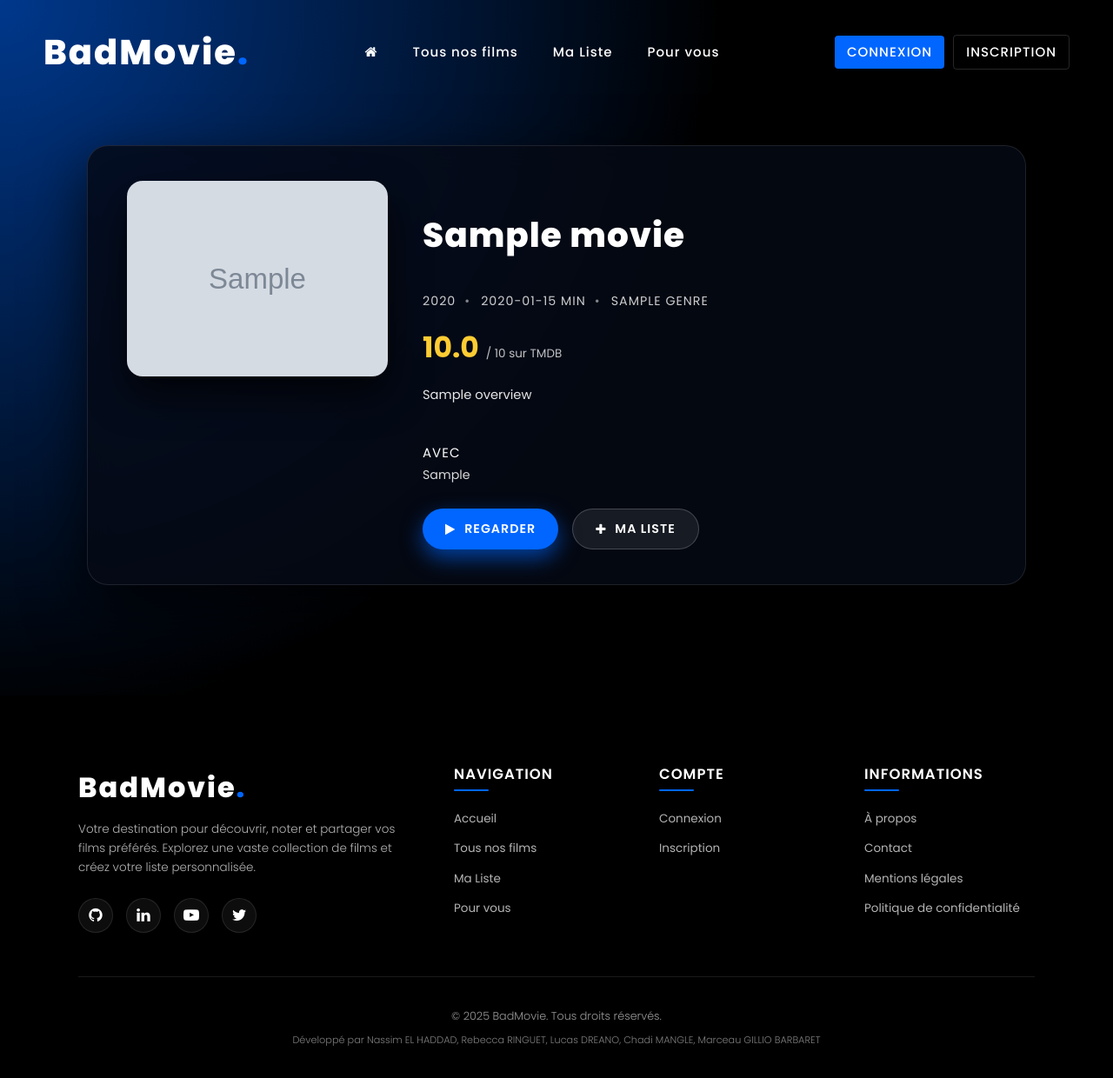
After one commit to NassimEH/BadMovieWebsite, a Flask app: template templates/movie_detail.html in a window 1280 px wide. The commit adds this page. Shown: the whole page at 87% size. Run offline with Flask 3, Linux system fonts and the light colour scheme; the template is opened without the code that fills it: most values are stand-ins (such as "Sample title", 1, 10 or a date in 2020); grey boxes marked "Sample" are stand-in pictures.

Commit message:
feat: Add movie detail page and enhance movie card links with improved styling and layout

```diff
--- a/static/css/main.css
+++ b/static/css/main.css
@@ -676,6 +676,12 @@ header {
 }
 
 /* Cartes film dans le carousel */
+.movie-card-link {
+  display: inline-block;
+  text-decoration: none;
+  color: inherit;
+}
+
 .movie-card {
   min-width: 160px;
   max-width: 200px;
@@ -714,6 +720,210 @@ header {
 .movie-card-meta {
   font-size: 0.8em;
   color: rgba(255, 255, 255, 0.7);
+}
+
+/* ==================== PAGE DETAIL FILM ==================== */
+.movie-detail-page {
+  position: relative;
+  width: 100%;
+  min-height: 100vh;
+  background: #000;
+}
+
+.movie-detail-hero {
+  position: relative;
+  min-height: 100vh;
+  background-size: cover;
+  background-position: center top;
+  padding: 120px 100px 80px;
+  display: flex;
+  align-items: center;
+  justify-content: center;
+  overflow: hidden;
+}
+
+.movie-detail-overlay {
+  position: absolute;
+  inset: 0;
+  background: radial-gradient(circle at top left, rgba(0, 102, 255, 0.55), transparent 55%),
+              linear-gradient(to bottom, rgba(0, 0, 0, 0.75), #000000 85%);
+  z-index: 1;
+}
+
+.movie-detail-content {
+  position: relative;
+  z-index: 2;
+  width: 100%;
+  max-width: 1200px;
+}
+
+.movie-detail-card {
+  display: grid;
+  grid-template-columns: 300px 1fr;
+  gap: 40px;
+  background: rgba(5, 10, 20, 0.85);
+  backdrop-filter: blur(16px) saturate(130%);
+  -webkit-backdrop-filter: blur(16px) saturate(130%);
+  border-radius: 24px;
+  padding: 40px 45px;
+  border: 1px solid rgba(255, 255, 255, 0.1);
+  box-shadow: 0 25px 70px rgba(0, 0, 0, 0.8);
+}
+
+.movie-detail-poster img,
+.movie-detail-poster-placeholder {
+  width: 100%;
+  border-radius: 18px;
+  box-shadow: 0 20px 45px rgba(0, 0, 0, 0.75);
+  object-fit: cover;
+}
+
+.movie-detail-poster-placeholder {
+  height: 430px;
+  display: flex;
+  align-items: center;
+  justify-content: center;
+  background: rgba(255, 255, 255, 0.05);
+  color: rgba(255, 255, 255, 0.7);
+  font-size: 0.9em;
+  text-transform: uppercase;
+  letter-spacing: 1px;
+}
+
+.movie-detail-info {
+  display: flex;
+  flex-direction: column;
+  gap: 18px;
+  color: #ffffff;
+}
+
+.movie-detail-title {
+  font-size: 2.6em;
+  font-weight: 800;
+  letter-spacing: 1px;
+}
+
+.movie-detail-meta {
+  display: flex;
+  flex-wrap: wrap;
+  gap: 12px;
+  font-size: 0.95em;
+  text-transform: uppercase;
+  letter-spacing: 1px;
+  color: rgba(255, 255, 255, 0.8);
+}
+
+.movie-detail-meta span:not(:last-child)::after {
+  content: '•';
+  margin-left: 10px;
+  color: rgba(255, 255, 255, 0.5);
+}
+
+.movie-detail-rating {
+  display: flex;
+  align-items: baseline;
+  gap: 8px;
+}
+
+.movie-detail-rating-score {
+  font-size: 2.2em;
+  font-weight: 700;
+  color: #ffcc33;
+}
+
+.movie-detail-rating-label {
+  font-size: 0.9em;
+  color: rgba(255, 255, 255, 0.75);
+}
+
+.movie-detail-overview {
+  font-size: 0.98em;
+  line-height: 1.6;
+  color: rgba(255, 255, 255, 0.9);
+}
+
+.movie-detail-cast h3 {
+  font-size: 1em;
+  text-transform: uppercase;
+  letter-spacing: 1px;
+  margin-bottom: 6px;
+}
+
+.movie-detail-cast p {
+  font-size: 0.95em;
+  color: rgba(255, 255, 255, 0.85);
+}
+
+.movie-detail-actions {
+  margin-top: 10px;
+  display: flex;
+  gap: 16px;
+}
+
+.primary-btn,
+.secondary-btn {
+  display: inline-flex;
+  align-items: center;
+  gap: 10px;
+  padding: 12px 26px;
+  border-radius: 999px;
+  text-decoration: none;
+  font-size: 0.95em;
+  font-weight: 600;
+  letter-spacing: 1px;
+  text-transform: uppercase;
+  transition: all 0.25s ease;
+}
+
+.primary-btn {
+  background: var(--primary);
+  color: #ffffff;
+  box-shadow: 0 10px 25px rgba(0, 102, 255, 0.6);
+}
+
+.primary-btn:hover {
+  background: #0052d6;
+  transform: translateY(-2px);
+}
+
+.secondary-btn {
+  background: rgba(255, 255, 255, 0.08);
+  color: #ffffff;
+  border: 1px solid rgba(255, 255, 255, 0.2);
+}
+
+.secondary-btn:hover {
+  background: rgba(255, 255, 255, 0.16);
+  transform: translateY(-2px);
+}
+
+@media (max-width: 991px) {
+  .movie-detail-hero {
+    padding: 120px 40px 60px;
+  }
+
+  .movie-detail-card {
+    grid-template-columns: 1fr;
+  }
+}
+
+@media (max-width: 600px) {
+  .movie-detail-hero {
+    padding: 110px 20px 50px;
+  }
+
+  .movie-detail-card {
+    padding: 30px 24px;
+  }
+
+  .movie-detail-title {
+    font-size: 2em;
+  }
+
+  .movie-detail-actions {
+    flex-direction: column;
+    align-items: stretch;
+  }
 }
 
 @media (max-width: 991px) {
--- a/static/js/script.js
+++ b/static/js/script.js
@@ -109,8 +109,10 @@ function buildMovieCardHtml(movie) {
 
   const yearText = movie.year ? movie.year : "";
   const durationText = movie.duration ? ` • ${movie.duration}` : "";
+  const detailUrl = movie.id ? `/movies/${movie.id}` : "#";
 
   return `
+    <a class="movie-card-link" href="${detailUrl}">
       <div class="movie-card">
         <div class="movie-card-poster">
           <img src="${imgSrc}" alt="${movie.title || "Affiche film"}">
@@ -122,6 +124,7 @@ function buildMovieCardHtml(movie) {
           </p>
         </div>
       </div>
+    </a>
   `;
 }
 
--- /dev/null
+++ b/templates/movie_detail.html
@@ -0,0 +1,98 @@
+{% extends "base.html" %}
+
+{% block title %}BadMovie | {{ movie.title }}{% endblock %}
+
+{% block content %}
+<div class="movie-detail-page">
+  <div class="movie-detail-hero" {% if backdrop_url %}style="background-image: url('{{ backdrop_url }}');"{% endif %}>
+    <header>
+      <a href="{{ url_for('index') }}" class="logo">BadMovie<span class="logo-dot">.</span></a>
+      <ul class="nav">
+        <li><a href="{{ url_for('index') }}" title="Accueil"><i class="fa fa-home" aria-hidden="true"></i></a></li>
+        <li><a href="{{ url_for('movies.list_movies') }}">Tous nos films</a></li>
+        <li><a href="#">Ma Liste</a></li>
+        <li><a href="#">Pour vous</a></li>
+      </ul>
+      <div class="header-right">
+        <div class="auth-buttons">
+          {% if current_user.is_authenticated %}
+          <a href="{{ url_for('auth.logout') }}" class="auth-btn">Déconnexion</a>
+          <span class="user-name">{{ current_user.nom }}</span>
+          {% else %}
+          <a href="{{ url_for('auth.login') }}" class="auth-btn">Connexion</a>
+          <a href="{{ url_for('auth.sign_up') }}" class="auth-btn auth-btn-outline">Inscription</a>
+          {% endif %}
+        </div>
+      </div>
+    </header>
+
+    <div class="movie-detail-overlay"></div>
+
+    <div class="movie-detail-content">
+      <div class="movie-detail-card">
+        <div class="movie-detail-poster">
+          {% if poster_url %}
+          <img src="{{ poster_url }}" alt="Affiche de {{ movie.title }}" />
+          {% else %}
+          <div class="movie-detail-poster-placeholder">
+            <span>Aucune affiche</span>
+          </div>
+          {% endif %}
+        </div>
+
+        <div class="movie-detail-info">
+          <h1 class="movie-detail-title">{{ movie.title }}</h1>
+
+          <p class="movie-detail-meta">
+            {% if movie.release_date %}
+            <span>{{ movie.release_date[:4] }}</span>
+            {% endif %}
+            {% if movie.runtime %}
+            <span>{{ movie.runtime }} min</span>
+            {% endif %}
+            {% if movie.genres %}
+            <span>
+              {{ movie.genres | map(attribute='name') | join(', ') }}
+            </span>
+            {% endif %}
+          </p>
+
+          {% if movie.vote_average %}
+          <div class="movie-detail-rating">
+            <span class="movie-detail-rating-score">{{ '%.1f'|format(movie.vote_average) }}</span>
+            <span class="movie-detail-rating-label">/ 10 sur TMDB</span>
+          </div>
+          {% endif %}
+
+          {% if movie.overview %}
+          <p class="movie-detail-overview">{{ movie.overview }}</p>
+          {% endif %}
+
+          {% if main_cast %}
+          <div class="movie-detail-cast">
+            <h3>Avec</h3>
+            <p>{{ main_cast | join(', ') }}</p>
+          </div>
+          {% endif %}
+
+          <div class="movie-detail-actions">
+            <a href="#" class="primary-btn"><i class="fa fa-play" aria-hidden="true"></i> Regarder</a>
+            <a href="#" class="secondary-btn"><i class="fa fa-plus" aria-hidden="true"></i> Ma Liste</a>
+          </div>
+        </div>
+      </div>
+    </div>
+  </div>
+</div>
+{% endblock %}
+
+{
+  "cells": [],
+  "metadata": {
+    "language_info": {
+      "name": "python"
+    }
+  },
+  "nbformat": 4,
+  "nbformat_minor": 2
+}
```
Also changed, not shown: routes/movie_routes.py (+57 -5 lines). Lines whose indentation alone changed are shown as unchanged.
